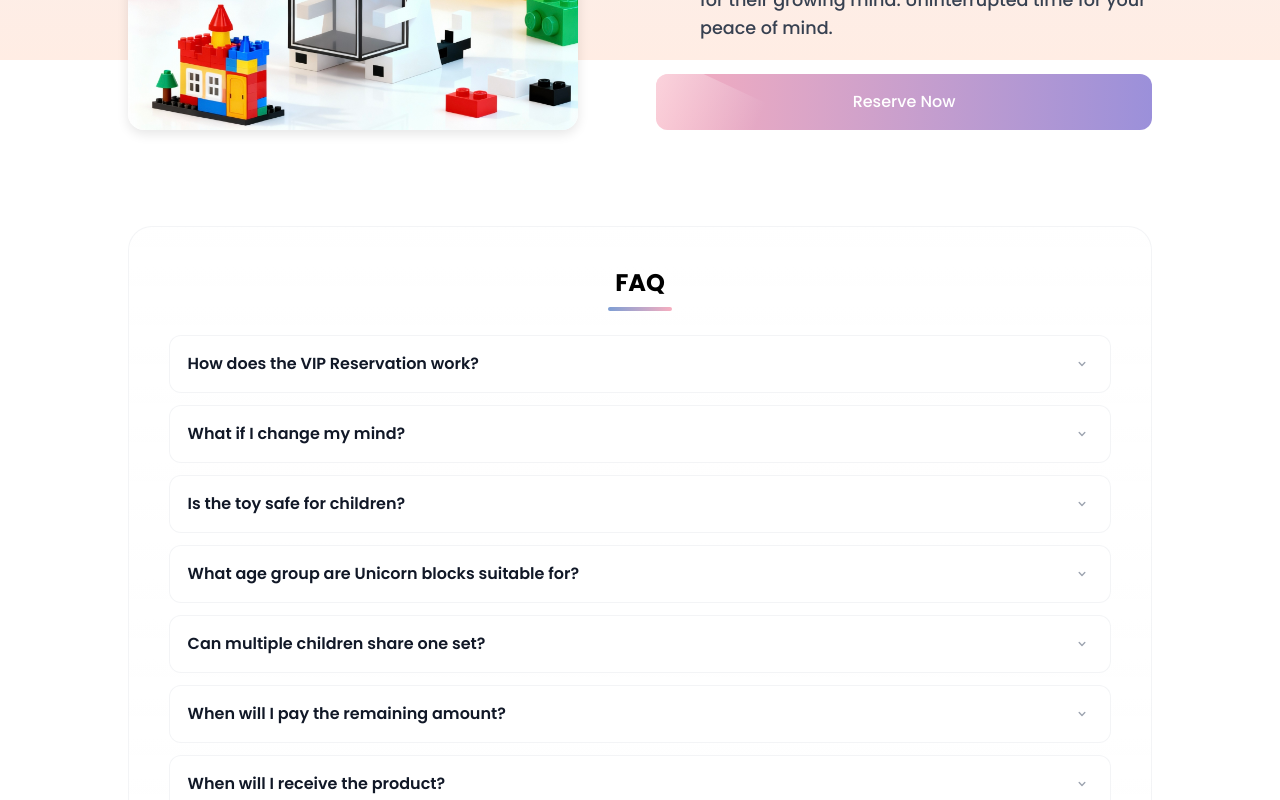
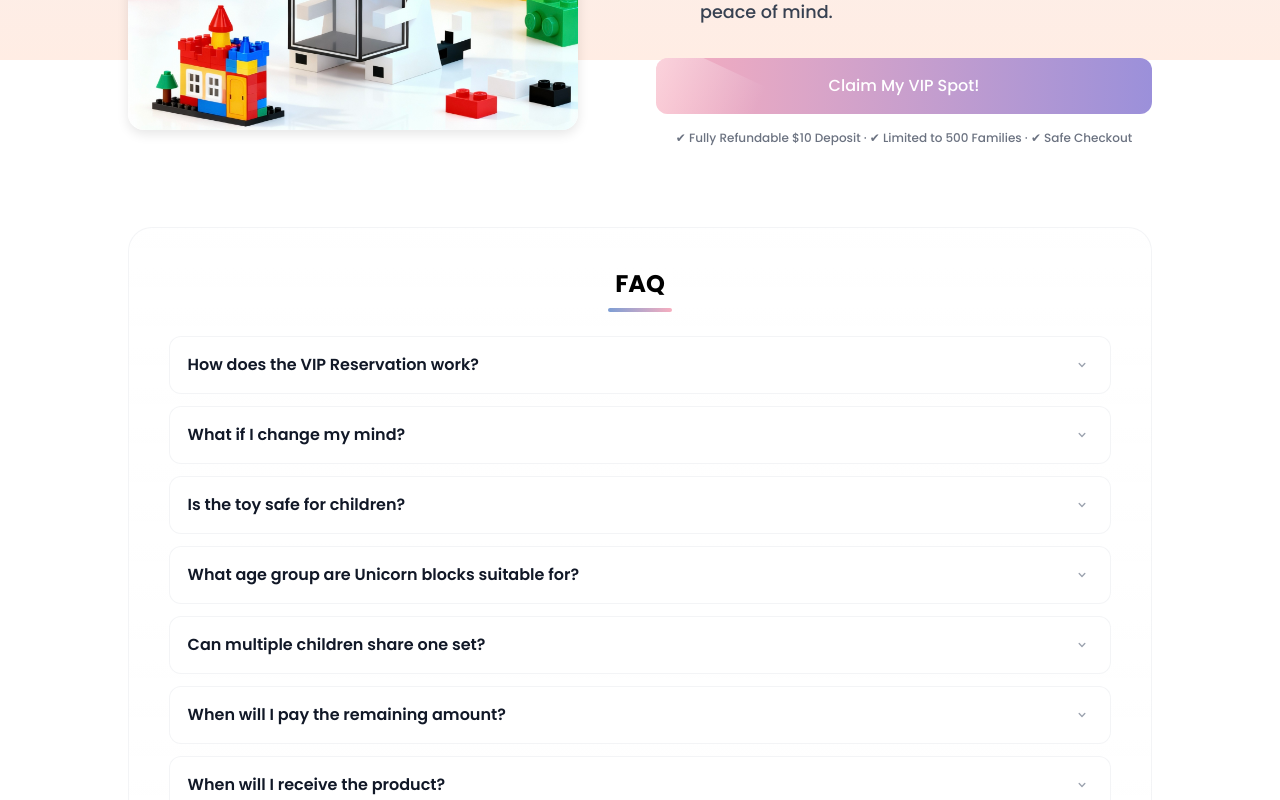
Before and after one commit to unicorn-blocks/unicorn-hub, a Next.js app: page /pre-order in a window 1280 px wide. Shown: the part 740-1540 px from the top of the page. Built offline with nearby package versions, Linux system fonts and the light colour scheme.

Commit message:
style(UI): optimize design for pay-order

```diff
--- a/components/layout/Footer.jsx
+++ b/components/layout/Footer.jsx
@@ -61,7 +61,7 @@ export default function Footer({ onSubscribe }) {
           {/* Logo and Contact */}
           <div>
             <div className="flex items-center gap-2 mb-4">
-              <img src="/assets/logo_horizontal_white_eng.svg" alt="Unicorn Logo" className="h-10" />
+              <img src="/assets/logo_horizontal_white_eng.svg" alt="Unicorn Logo" className="h-14" />
             </div>
             <p className="text-sm text-gray-600 mb-4">
               <a href="mailto:support@unicornblocks.ai" className="hover:text-[#7d9ed4] transition-colors" target="_blank" rel="noopener">support@unicornblocks.ai</a>
--- a/pages/pre-order.jsx
+++ b/pages/pre-order.jsx
@@ -14,10 +14,11 @@ export default function PreOrder() {
   const translations = {
     en: {
       title: 'VIP Preorder - Unicorn Blocks',
-      pageTitle: 'Get VIP Early Access — Secure Your $129 Price Today',
+      pageTitle: 'Get Limited VIP Access — Secure Your $129 Price Today',
       subtitle: 'Discover the future of creative play. Join our VIP community and be among the first to experience Unicorn Blocks.',
-      ctaButton: 'Reserve Now',
+      ctaButton: 'Claim My VIP Spot!',
       learnMoreButton: 'Learn More',
+      trustNote: '✔ Fully Refundable $10 Deposit · ✔ Limited to 500 Families · ✔ Safe Checkout',
       features: {
         title: "More Than a block,\nIt's a Creative Companion.",
         items: [
@@ -31,7 +32,7 @@ export default function PreOrder() {
         items: [
           {
             q: 'How does the VIP Reservation work?',
-            a: 'Step 1 Lock Your Price: Pay $10 now to secure the limited $129 VIP deal (Retail Price: $199). Step 2 Go behind-the-scenes: See exclusive updates, meet our team, and watch the creation process unfold. Step 3 Pay & Receive: We’ll notify you before shipping, then automatically charge the remaining $119 for priority delivery.'
+            a: 'Step 1. Lock Your Price: Pay **$10 now** to secure the limited **$129 VIP deal** (Retail Price: $199).\nStep 2. Go behind-the-scenes. **See** exclusive updates, **meet** our team, and **watch** the creation process unfold — all designed to **unlock limitless creativity**.\nStep 3. Pay & Receive: We\'ll notify you before shipping, then automatically charge the remaining **$119** for priority delivery.'
           },
           {
             q: 'What if I change my mind?',
@@ -39,19 +40,19 @@ export default function PreOrder() {
           },
           {
             q: 'Is the toy safe for children?',
-            a: 'Absolutely! Our building blocks include a camera that fosters creativity. However, it is disabled by default and requires explicit parental consent through our app to activate. You own all data, with the ability to view, manage, and permanently delete it at any time.'
+            a: '**Absolutely!** Our building blocks include a camera that fosters creativity. However, it is **disabled by default and requires explicit parental consent through our app to activate**. You own all data, with the ability to view, manage, and permanently delete it at any time.'
           },
           {
             q: 'What age group are Unicorn blocks suitable for?',
-            a: 'Ages 3-8. We personalize the fun! By setting your child\'s age, the system switches between story modes and difficulty levels to deliver an experience that\'s just right for them.'
+            a: '**Ages 3-8.** We personalize the fun! By setting your child\'s age, the system switches between story modes and difficulty levels to deliver an experience that\'s just right for them.'
           },
           {
             q: 'Can multiple children share one set?',
-            a: 'Yes, they can share! However, for the best experience, we recommend one per child. The AI bonds as a personal "best friend," and having their own set ensures each child gets a fully personalized creative journey.'
+            a: 'Yes, they can share! However, for the **best experience**, we recommend one per child. The AI bonds as a personal "best friend," and having their own set ensures each child gets a fully personalized creative journey.'
           },
           {
             q: 'When will I pay the remaining amount?',
-            a: 'We will send you a friendly email reminder about 14 days before shipping. You can then choose to pay the remaining $119 manually, or opt for automatic payment for a hands-free experience.'
+            a: 'We will send you a friendly email reminder about **14 days before shipping**. You can then choose to **pay the remaining $119 manually**, or opt for automatic payment for a hands-free experience.'
           },
           {
             q: 'When will I receive the product?',
@@ -62,10 +63,11 @@ export default function PreOrder() {
     },
     zh: {
       title: '预售VIP - 独角兽积木',
-      pageTitle: '获取VIP抢先体验 — 立即锁定$129优惠价',
+      pageTitle: '获取VIP限量体验 — 立即锁定$129优惠价',
       subtitle: '探索创意游戏的未来。加入我们的VIP社区，成为首批体验独角兽积木的用户。',
-      ctaButton: '立即预订',
+      ctaButton: '我要锁定VIP名额！',
       learnMoreButton: '了解更多',
+      trustNote: '✔ $10订金可随时全额退款 · ✔ 仅限500个家庭 · ✔ 安全支付',
       features: {
         title: '不是一块简单的积木，\n而是孩子的创意伙伴。',
         items: [
@@ -79,7 +81,7 @@ export default function PreOrder() {
         items: [
           {
             q: 'VIP 预订如何运作？',
-            a: '步骤1 锁定价格：现在支付$10，锁定限量$129 VIP优惠（零售价$199）。步骤2 幕后直达：获取独家进展、认识团队、见证创造过程。步骤3 支付并收货：发货前我们会通知你，并自动收取剩余$119，享受优先发货。'
+            a: '步骤1. 锁定价格：现在支付**$10**，锁定限量**$129 VIP优惠**（零售价$199）。\n步骤2. 幕后直达：**获取**独家进展、**认识**团队、**见证**创造过程——一切旨在**释放无限创意**。\n步骤3. 支付并收货：发货前我们会通知你，并自动收取剩余**$119**，享受优先发货。'
           },
           {
             q: '如果我改变主意怎么办？',
@@ -87,19 +89,19 @@ export default function PreOrder() {
           },
           {
             q: '这款玩具对儿童安全吗？',
-            a: '当然安全！积木内置的摄像头用于激发创造力，但默认关闭，需在家长App中明确授权后才会启用。数据完全归你所有，你可随时查看、管理并永久删除。'
+            a: '**当然安全！**积木内置的摄像头用于激发创造力，但**默认关闭，需在家长App中明确授权后才会启用**。数据完全归你所有，你可随时查看、管理并永久删除。'
           },
           {
             q: '适合多大年龄的孩子？',
-            a: '适合3-8岁。我们会根据你设置的年龄在故事模式与难度之间切换，为孩子提供恰到好处的体验。'
+            a: '**适合3-8岁**。我们会根据你设置的年龄在故事模式与难度之间切换，为孩子提供恰到好处的体验。'
           },
           {
             q: '多个孩子可以共用一套吗？',
-            a: '可以共用！但为了最佳体验，我们建议一人一套。AI会形成“挚友式”陪伴，独立使用能获得更个性化的创作旅程。'
+            a: '可以共用！但为了**最佳体验**，我们建议一人一套。AI会形成"挚友式"陪伴，独立使用能获得更个性化的创作旅程。'
           },
           {
             q: '何时支付剩余金额？',
-            a: '发货前约14天我们会发送温馨邮件提醒。你可以选择手动支付剩余$119，或开启自动支付，轻松无忧。'
+            a: '发货前约**14天**我们会发送温馨邮件提醒。你可以选择**手动支付剩余$119**，或开启自动支付，轻松无忧。'
           },
           {
             q: '我什么时候能收到产品？',
@@ -187,6 +189,11 @@ export default function PreOrder() {
                         {t.ctaButton}
                       </button>
                     </Link>
+
+                    {/* 信任提示 */}
+                    <div className="trust-indicators">
+                      <div className="trust-item">{t.trustNote}</div>
+                    </div>
                   </div>
                 </div>
               </div>
@@ -211,7 +218,22 @@ export default function PreOrder() {
                         <span className={`chevron ${open ? 'rotate' : ''}`}>⌄</span>
                       </button>
                       <div className="faq-content" style={{ maxHeight: open ? '300px' : '0px' }}>
-                        <div className="faq-a">{faqItem.a}</div>
+                        {faqItem.q.includes('VIP Reservation') || faqItem.q.includes('VIP 预订') ? (
+                          <div className="faq-a-steps">
+                            {faqItem.a.split('\n').map((step, index) => (
+                              <div key={index} className="step-line">
+                                <span className="step-number">{step.split('.')[0]}.</span>
+                                <span className="step-content" dangerouslySetInnerHTML={{
+                                  __html: step.split('.').slice(1).join('.').trim().replace(/\*\*(.*?)\*\*/g, '<strong>$1</strong>')
+                                }}></span>
+                              </div>
+                            ))}
+                          </div>
+                        ) : (
+                          <div className="faq-a" dangerouslySetInnerHTML={{
+                            __html: faqItem.a.replace(/\*\*(.*?)\*\*/g, '<strong>$1</strong>').replace(/\n/g, '<br>')
+                          }}></div>
+                        )}
                       </div>
                     </div>
                   );
@@ -358,6 +380,22 @@ export default function PreOrder() {
         .action-buttons {
           margin-top: 1.75rem;
           margin-bottom: 0;
+        }
+
+        /* 信任提示样式 */
+        .trust-indicators {
+          margin-top: 1rem;
+          display: flex;
+          justify-content: center;
+          align-items: center;
+        }
+
+        .trust-item {
+          font-size: 0.75rem;
+          color: #6b7280;
+          font-weight: 500;
+          text-align: center;
+          line-height: 1.4;
         }
 
         .primary-button {
@@ -787,6 +825,39 @@ export default function PreOrder() {
           color: #374151;
           font-size: 0.95rem;
           line-height: 1.6;
+          font-variant-numeric: tabular-nums;
+        }
+
+        .faq-a strong {
+          font-weight: 600;
+          color: #1f2937;
+        }
+
+        /* 步骤对齐样式 */
+        .faq-a-steps {
+          padding: 0 1.1rem 1rem 1.1rem;
+          color: #374151;
+          font-size: 0.95rem;
+          line-height: 1.6;
+        }
+
+        .step-line {
+          display: flex;
+          margin-bottom: 0.5rem;
+        }
+
+        .step-number {
+          min-width: 4em;
+          font-weight: 400;
+        }
+
+        .step-content {
+          flex: 1;
+        }
+
+        .step-content strong {
+          font-weight: 600;
+          color: #1f2937;
         }
       `}</style>
     </>
```
